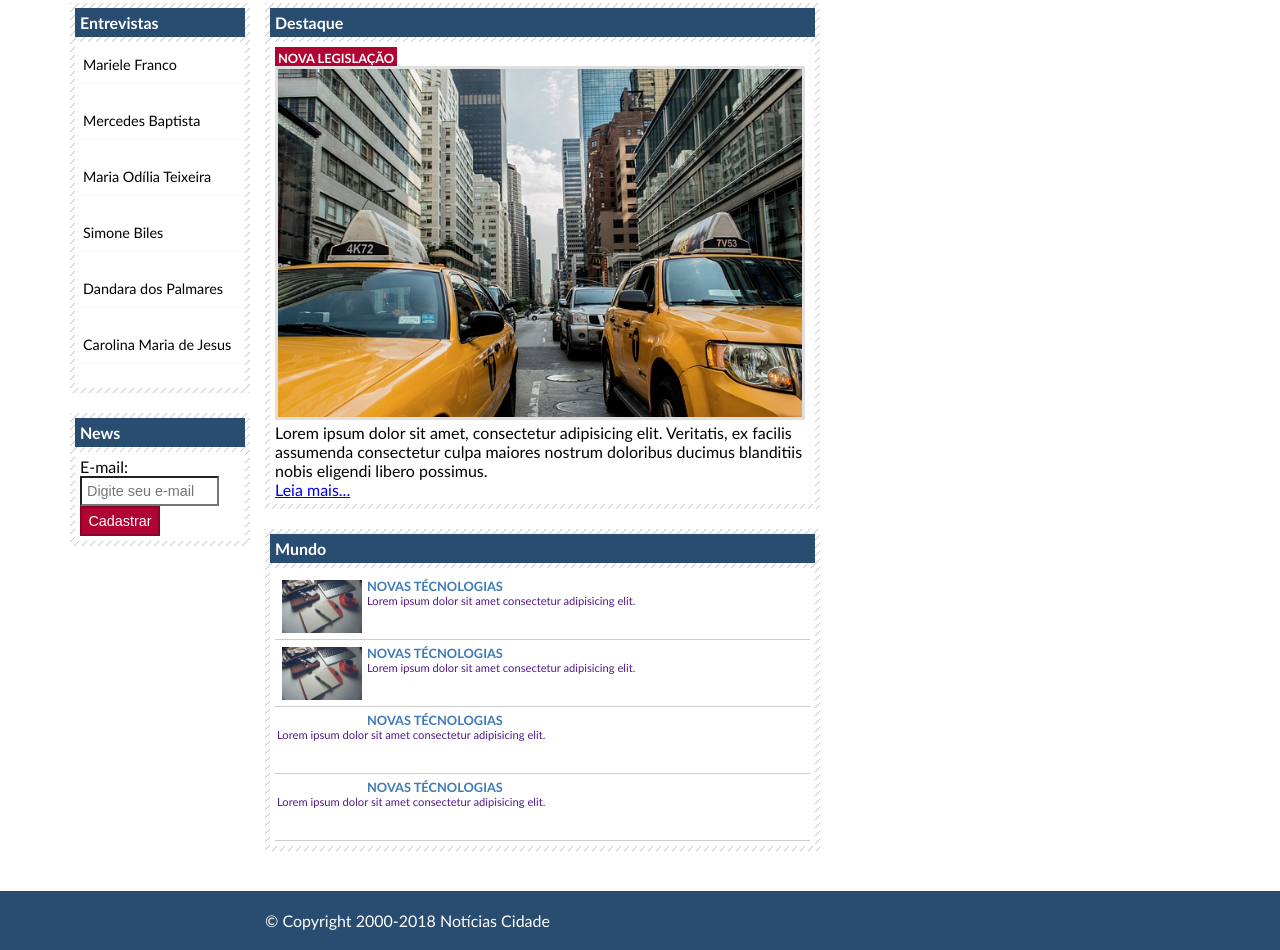
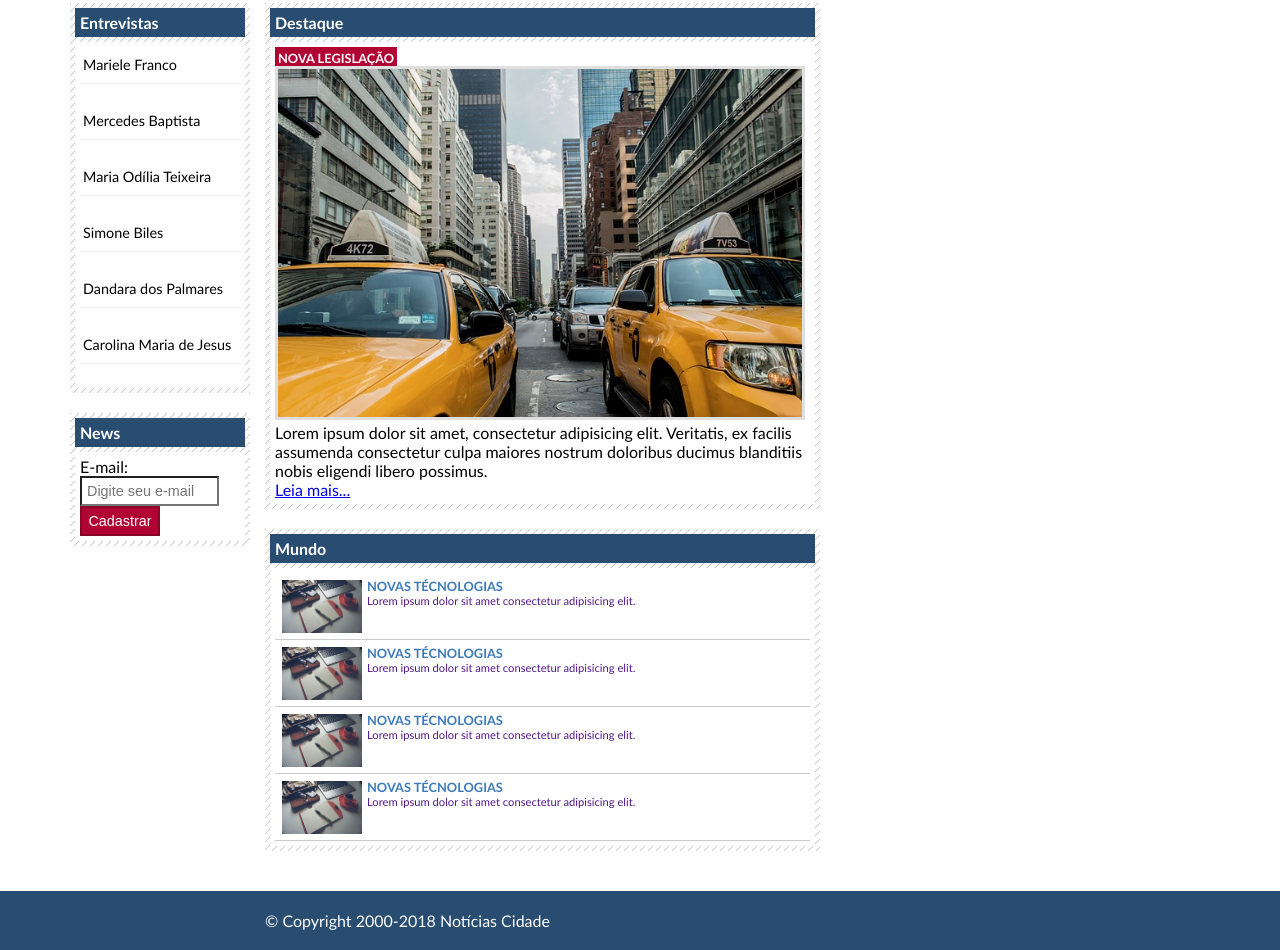
Before and after one commit to biaods/Projeto-noticias, a plain HTML site: page brasil.html in a window 1280 px wide. Shown: the part 252-1202 px from the top of the page. Drawn offline with Linux system fonts and the light colour scheme; the site is published under a folder, as on GitHub Pages, so addresses that start at the root find nothing.

Commit message:
Update brasil.html

```diff
--- a/brasil.html
+++ b/brasil.html
@@ -72,12 +72,12 @@
                                 </a>
                             </li>
                             <li>
-                                <a href=""><img src="/img/tecnologia.jpg" width="80" alt="">
+                                <a href=""><img src="img/tecnologia.jpg" width="80" alt="">
                                     <h3>Novas Técnologias</h3>
                                     <p>Lorem ipsum dolor sit amet consectetur adipisicing elit.</p>
                                 </a>
                             </li>
-                            <li><a href=""><img src="/img/tecnologia.jpg" width="80" alt="">
+                            <li><a href=""><img src="img/tecnologia.jpg" width="80" alt="">
                                     <h3>Novas Técnologias</h3>
                                     <p>Lorem ipsum dolor sit amet consectetur adipisicing elit.</p>
                                 </a></li>
```
